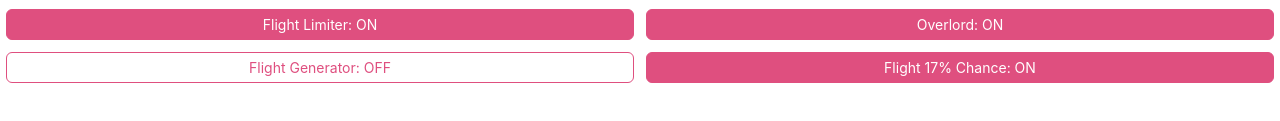
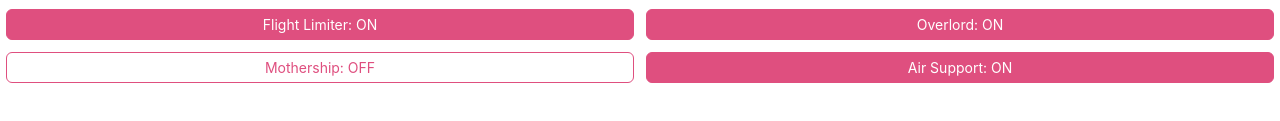
Before and after one commit to InfiniteX777/INTRODB-MP, a website with bundled scripts: page assets/html/admin.html in a window 1280 px wide. Shown: the part 145-266 px from the top of the page. Built offline with nearby package versions, Linux system fonts and the light colour scheme.

Commit message:
changed names.

```diff
--- a/assets/html/admin.html
+++ b/assets/html/admin.html
@@ -7,7 +7,7 @@
 </head>
 
 <input type=text placeholder=host><a class=label>host</a><br><input type=text placeholder=user><a class=label>user</a><br><input type=password placeholder=password><a class=label>password</a><br><input type=text placeholder=database><a class=label>database</a><a class=checkbox active>Flight Limiter: ON</a><a class=checkbox active>Overlord: ON</a>
-<a class=checkbox>Flight Generator: OFF</a><a class=checkbox active>Flight 17% Chance: ON</a>
+<a class=checkbox>Mothership: OFF</a><a class=checkbox active>Air Support: ON</a>
 
 <script src="../js/admin.js"></script>
 
```
